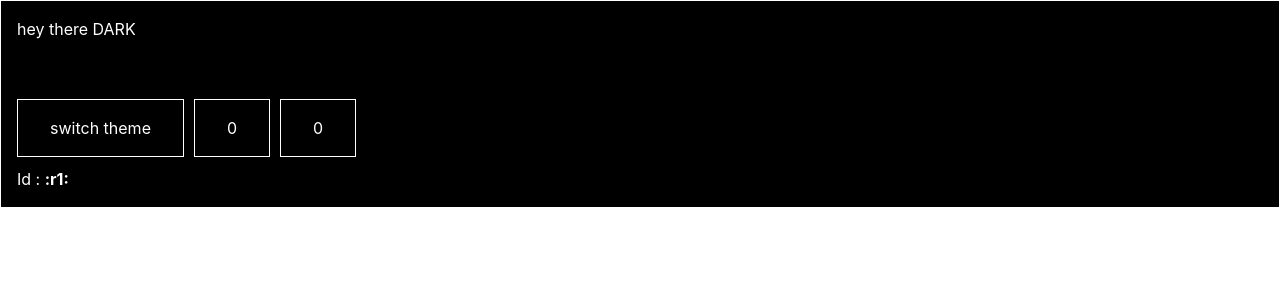
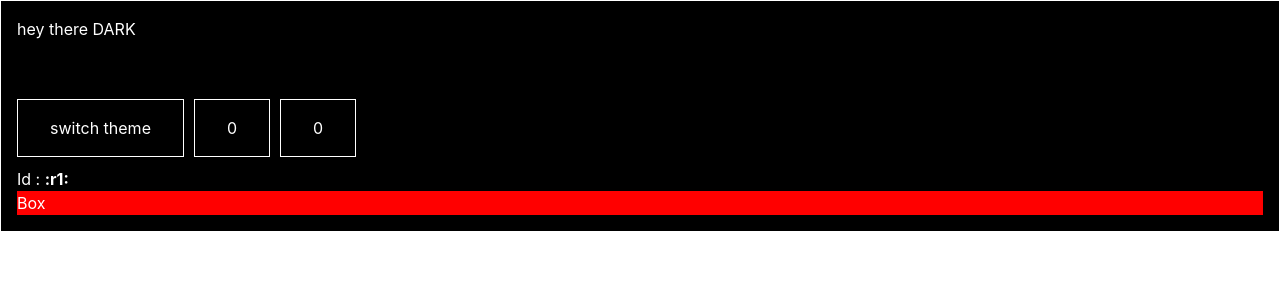
Before and after one commit to raiyanu/my-scratch-react, a React app: page / in a window 1280 px wide. Shown: the top 300 px of the page. Built offline with nearby package versions, Linux system fonts and the light colour scheme.

Commit message:
worked around forwardRef

```diff
--- a/src/App.js
+++ b/src/App.js
@@ -1,9 +1,9 @@
 import React, { useContext, useDeferredValue, useEffect, useId, useMemo, useRef, useState } from "react";
 import { ThemeContext } from "./useTheme";
+import Box from "./Box";
 
 export default function App() {
     const UID = useId();
-    console.log(UID)
     const { Theme, SwitchTheme } = useContext(ThemeContext);
     const [count, setCount] = useState(0)
     const count2 = useRef(0)
@@ -33,6 +33,8 @@ export default function App() {
                 {count2.current}
             </button>
             <h1>Id : <b> {UID}</b> </h1>
+
+            <Box style={{ backgroundColor: 'red' }} />
         </div>
     );
 }
--- /dev/null
+++ b/src/Box.js
@@ -0,0 +1,10 @@
+import React, { forwardRef } from 'react'
+
+const Box = forwardRef((props, ref) => {
+    const { ...otherProps } = props;
+    return (
+        <div {...otherProps} >Box</div>
+    )
+});
+
+export default Box;
```
Also changed, not shown: 1 other file (tests, documents, lock files or other folders).
